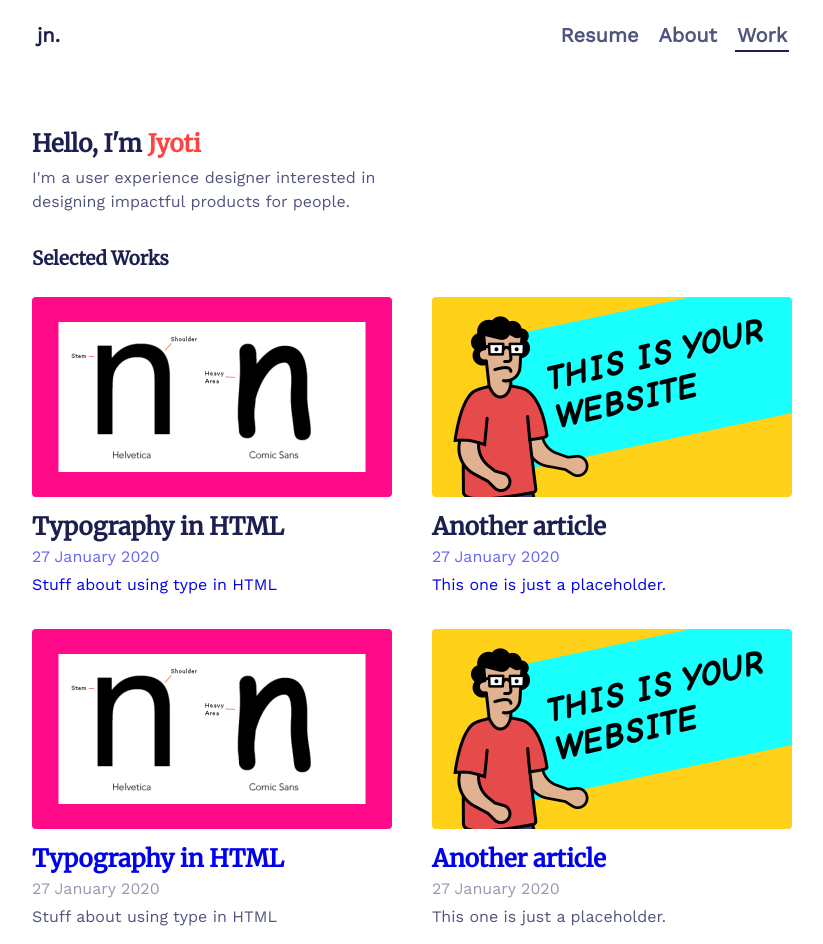
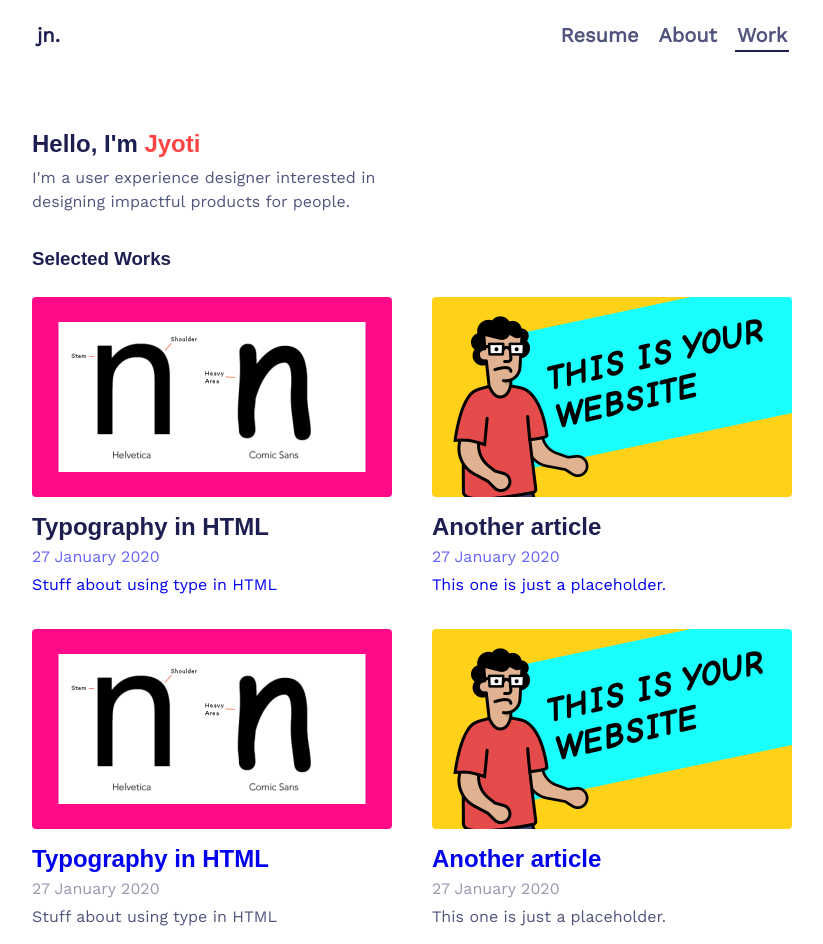
Before and after one commit to jyotiwork/portfolio, a plain HTML site: page index.html in a window 1280 px wide. Shown: the top 944 px of the page, without its empty margins (208-1031 px from the left). Drawn offline with nearby package versions, Linux system fonts and the light colour scheme.

Commit message:
trying to change heading font to degular

```diff
--- a/style.css
+++ b/style.css
@@ -21,7 +21,7 @@ a{
 /* Rules for headings */
 
 h1, h2, h3, h4, h5, h6{
-  font-family: "Merriweather", serif;
+  font-family: "Degular", sans-serif;
   color: #1D1F50;
   }
 
```
